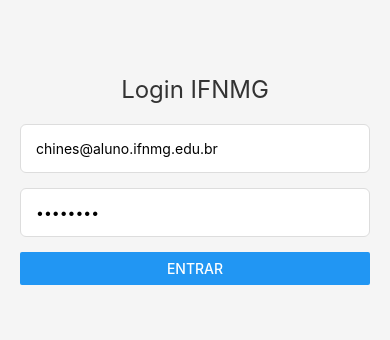
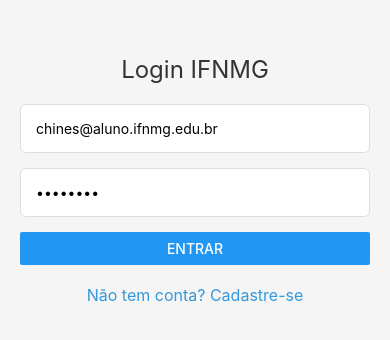
Before and after one commit to chines05/Sistema-Academico-de-Alunos-e-Notas, a React Native app in the folder frontend/: screen /Login in a window 390 px wide. Shown: the part 242-582 px from the top of the page. Built offline with nearby package versions, Linux system fonts and the light colour scheme.

Commit message:
[Front End] Feat: Implementar sistema de autenticação com login e registro de usuários

```diff
--- a/frontend/package.json
+++ b/frontend/package.json
@@ -9,7 +9,7 @@
     "web": "expo start --web"
   },
   "dependencies": {
-    "@react-native-async-storage/async-storage": "2.1.2",
+    "@hookform/resolvers": "^5.1.1",
     "@react-navigation/native": "^7.1.14",
     "@react-navigation/native-stack": "^7.3.21",
     "axios": "^1.10.0",
--- /dev/null
+++ b/frontend/src/components/Input.tsx
@@ -0,0 +1,63 @@
+import React from 'react'
+import { TextInput, View, Text, StyleSheet } from 'react-native'
+
+interface InputProps {
+  placeholder: string
+  value: string
+  onChangeText: (text: string) => void
+  onBlur: () => void
+  error?: any
+  secureTextEntry?: boolean
+  keyboardType?: 'default' | 'numeric' | 'email-address'
+  autoCapitalize?: 'none' | 'sentences' | 'words' | 'characters'
+}
+
+const Input = ({
+  placeholder,
+  value,
+  onChangeText,
+  onBlur,
+  error,
+  secureTextEntry = false,
+  keyboardType = 'default',
+  autoCapitalize = 'sentences',
+}: InputProps) => {
+  return (
+    <View style={styles.container}>
+      <TextInput
+        placeholder={placeholder}
+        value={value}
+        onChangeText={onChangeText}
+        onBlur={onBlur}
+        style={[styles.input, error && styles.inputError]}
+        secureTextEntry={secureTextEntry}
+        keyboardType={keyboardType}
+        autoCapitalize={autoCapitalize}
+      />
+      {error && <Text style={styles.errorText}>{error.message}</Text>}
+    </View>
+  )
+}
+
+const styles = StyleSheet.create({
+  container: {
+    marginBottom: 15,
+  },
+  input: {
+    borderWidth: 1,
+    borderColor: '#ddd',
+    padding: 15,
+    borderRadius: 6,
+    backgroundColor: '#fff',
+  },
+  inputError: {
+    borderColor: 'red',
+  },
+  errorText: {
+    color: 'red',
+    fontSize: 12,
+    marginTop: 5,
+  },
+})
+
+export default Input
--- a/frontend/src/pages/Home.tsx
+++ b/frontend/src/pages/Home.tsx
@@ -1,29 +1,66 @@
-import React, { useEffect, useState } from 'react'
-import { Text, View, StyleSheet } from 'react-native'
-import { useRoute } from '@react-navigation/native'
+import React from 'react'
+import {
+  Text,
+  View,
+  StyleSheet,
+  TouchableOpacity,
+  ToastAndroid,
+} from 'react-native'
+import { useRoute, useNavigation } from '@react-navigation/native'
 import type { HomeScreenProps } from '../types/navigation'
-import AsyncStorage from '@react-native-async-storage/async-storage'
+import api from '../utils/api'
 
 const Home = () => {
   const route = useRoute<HomeScreenProps['route']>()
-  const [userData, setUserData] = useState(route.params.user)
+  const navigation = useNavigation()
+  const { token, user } = route.params
 
-  // Verifica dados no AsyncStorage ao carregar
-  useEffect(() => {
-    const loadStorageData = async () => {
-      const storedUser = await AsyncStorage.getItem('@user_data')
-      if (storedUser) {
-        setUserData(JSON.parse(storedUser))
-      }
+  const handleLogout = async () => {
+    try {
+      // 1. Chama o endpoint de logout
+      await api.post(
+        '/auth/logout', // Corrigido para a rota correta
+        {},
+        {
+          headers: {
+            Authorization: `Bearer ${token}`,
+          },
+        }
+      )
+
+      // 2. Navega de volta para Login com reset (evita voltar com botão físico)
+      navigation.reset({
+        index: 0,
+        routes: [{ name: 'Login' }],
+      })
+
+      ToastAndroid.show('Logout realizado com sucesso', ToastAndroid.SHORT)
+    } catch (error: any) {
+      console.error('Erro no logout:', error)
+      ToastAndroid.show(
+        error.response?.data?.erro || 'Erro ao sair',
+        ToastAndroid.SHORT
+      )
     }
-    loadStorageData()
-  }, [])
+  }
+
+  if (!token || !user) {
+    return (
+      <View style={styles.container}>
+        <Text style={styles.error}>Erro: Dados de autenticação inválidos</Text>
+      </View>
+    )
+  }
 
   return (
     <View style={styles.container}>
-      <Text style={styles.welcome}>Bem-vindo, {userData.nome}!</Text>
-      <Text style={styles.detail}>Matrícula: {userData.id}</Text>
-      <Text style={styles.detail}>Email: {userData.email}</Text>
+      <Text style={styles.welcome}>Bem-vindo, {user.nome}!</Text>
+      <Text style={styles.detail}>Matrícula: {user.id}</Text>
+      <Text style={styles.detail}>Email: {user.email}</Text>
+
+      <TouchableOpacity style={styles.logoutButton} onPress={handleLogout}>
+        <Text style={styles.logoutText}>Sair</Text>
+      </TouchableOpacity>
     </View>
   )
 }
@@ -47,6 +84,20 @@ const styles = StyleSheet.create({
     marginVertical: 8,
     color: '#34495e',
   },
+  error: {
+    fontSize: 18,
+    color: 'red',
+  },
+  logoutButton: {
+    marginTop: 30,
+    padding: 10,
+    backgroundColor: '#e74c3c',
+    borderRadius: 5,
+  },
+  logoutText: {
+    color: 'white',
+    fontWeight: 'bold',
+  },
 })
 
 export default Home
--- a/frontend/src/pages/Login.tsx
+++ b/frontend/src/pages/Login.tsx
@@ -1,51 +1,51 @@
-import React, { useState } from 'react'
-import { View, TextInput, Button, Alert, Text, StyleSheet } from 'react-native'
+import React from 'react'
+import {
+  View,
+  Button,
+  Alert,
+  Text,
+  StyleSheet,
+  TouchableOpacity,
+  ToastAndroid,
+} from 'react-native'
+import { useForm, Controller } from 'react-hook-form'
+import { zodResolver } from '@hookform/resolvers/zod'
+import { loginSchema, LoginFormData } from '../schemas/auth'
+import api from '../utils/api'
 import { useNavigation } from '@react-navigation/native'
-import api from '../utils/api'
-import AsyncStorage from '@react-native-async-storage/async-storage'
+import Input from '../components/Input'
 
 const Login = () => {
-  const [email, setEmail] = useState('chines@aluno.ifnmg.edu.br')
-  const [senha, setSenha] = useState('chines05')
-  const [loading, setLoading] = useState(false)
   const navigation = useNavigation()
+  const {
+    control,
+    handleSubmit,
+    formState: { errors, isSubmitting },
+  } = useForm<LoginFormData>({
+    resolver: zodResolver(loginSchema),
+    defaultValues: {
+      email: 'chines@aluno.ifnmg.edu.br',
+      senha: 'chines05',
+    },
+  })
 
-  const handleLogin = async () => {
-    if (!email || !senha) {
-      Alert.alert('Erro', 'Preencha email e senha')
-      return
-    }
+  const onSubmit = async (data: LoginFormData) => {
+    try {
+      const response = await api.post('/auth/login', data)
 
-    setLoading(true)
-    try {
-      const { data } = await api.post('/auth/login', { email, senha })
-
-      const token = data.token
-      if (!token) {
-        Alert.alert('Erro', 'Token de autenticação inválido')
-        return
+      if (!response.data.token || !response.data.user) {
+        throw new Error('Dados incompletos na resposta')
       }
 
-      const user = {
-        id: data.id,
-        nome: data.nome,
-        email: data.email,
-      }
+      navigation.navigate('Home', {
+        user: response.data.user,
+        token: response.data.token,
+      })
 
-      await AsyncStorage.multiSet([
-        ['@auth_token', token],
-        ['@user_data', JSON.stringify(user)],
-      ])
-
-      navigation.navigate('Home', {
-        user,
-        token,
-      })
-    } catch (error) {
-      Alert.alert('Erro', 'Credenciais inválidas')
+      ToastAndroid.show('Login realizado com sucesso', ToastAndroid.SHORT)
+    } catch (error: any) {
+      Alert.alert('Erro', error.response?.data?.erro || 'Credenciais inválidas')
       console.error('Erro no login:', error)
-    } finally {
-      setLoading(false)
     }
   }
 
@@ -53,32 +53,54 @@ const Login = () => {
     <View style={styles.container}>
       <Text style={styles.title}>Login IFNMG</Text>
 
-      <TextInput
-        placeholder="Email"
-        value={email}
-        onChangeText={setEmail}
-        style={styles.input}
-        keyboardType="email-address"
-        autoCapitalize="none"
+      <Controller
+        control={control}
+        name="email"
+        render={({ field: { onChange, onBlur, value } }) => (
+          <Input
+            placeholder="Email"
+            value={value}
+            onChangeText={onChange}
+            onBlur={onBlur}
+            error={errors.email}
+            keyboardType="email-address"
+            autoCapitalize="none"
+          />
+        )}
       />
 
-      <TextInput
-        placeholder="Senha"
-        value={senha}
-        onChangeText={setSenha}
-        style={styles.input}
-        secureTextEntry
+      <Controller
+        control={control}
+        name="senha"
+        render={({ field: { onChange, onBlur, value } }) => (
+          <Input
+            placeholder="Senha"
+            value={value}
+            onChangeText={onChange}
+            onBlur={onBlur}
+            secureTextEntry
+            error={errors.senha}
+          />
+        )}
       />
 
       <Button
-        title={loading ? 'Carregando...' : 'Entrar'}
-        onPress={handleLogin}
-        disabled={loading}
+        title={isSubmitting ? 'Carregando...' : 'Entrar'}
+        onPress={handleSubmit(onSubmit)}
+        disabled={isSubmitting}
       />
+
+      <TouchableOpacity
+        style={styles.registerLink}
+        onPress={() => navigation.navigate('Register')}
+      >
+        <Text style={styles.registerLinkText}>Não tem conta? Cadastre-se</Text>
+      </TouchableOpacity>
     </View>
   )
 }
 
+// Estilos (manter os mesmos do exemplo anterior)
 const styles = StyleSheet.create({
   container: {
     flex: 1,
@@ -92,13 +114,13 @@ const styles = StyleSheet.create({
     textAlign: 'center',
     color: '#333',
   },
-  input: {
-    borderWidth: 1,
-    borderColor: '#ddd',
-    padding: 15,
-    marginBottom: 15,
-    borderRadius: 6,
-    backgroundColor: '#fff',
+  registerLink: {
+    marginTop: 20,
+    alignItems: 'center',
+  },
+  registerLinkText: {
+    color: '#3498db',
+    fontSize: 16,
   },
 })
 
--- a/frontend/src/pages/Register.tsx
+++ b/frontend/src/pages/Register.tsx
@@ -1,12 +1,149 @@
-import React from "react";
-import { Text, View } from "react-native";
+import React, { useState } from 'react'
+import {
+  View,
+  TextInput,
+  Button,
+  Alert,
+  Text,
+  StyleSheet,
+  TouchableOpacity,
+} from 'react-native'
+import { useNavigation } from '@react-navigation/native'
+import api from '../utils/api'
 
 const Register = () => {
+  const [nome, setNome] = useState('')
+  const [email, setEmail] = useState('')
+  const [cpf, setCpf] = useState('')
+  const [senha, setSenha] = useState('')
+  const [loading, setLoading] = useState(false)
+  const navigation = useNavigation()
+
+  const handleRegister = async () => {
+    if (!nome || !email || !cpf || !senha) {
+      Alert.alert('Erro', 'Preencha todos os campos')
+      return
+    }
+
+    if (cpf.length !== 11 || !/^\d+$/.test(cpf)) {
+      Alert.alert('Erro', 'CPF inválido (deve ter 11 dígitos)')
+      return
+    }
+
+    setLoading(true)
+    try {
+      const { data } = await api.post('/auth/register', {
+        nome,
+        email,
+        cpf,
+        senha,
+      })
+
+      if (!data.user || !data.message) {
+        throw new Error('Cadastro incompleto')
+      }
+
+      Alert.alert('Sucesso', data.message)
+      navigation.navigate('Login')
+    } catch (error: any) {
+      Alert.alert('Erro', error.response?.data?.erro || 'Falha no cadastro')
+      console.error('Erro no cadastro:', error)
+    } finally {
+      setLoading(false)
+    }
+  }
+
   return (
-    <View style={{ flex: 1, justifyContent: "center", alignItems: "center" }}>
-      <Text style={{ fontSize: 40, fontWeight: "bold" }}>Register</Text>
+    <View style={styles.container}>
+      <Text style={styles.title}>Cadastro IFNMG</Text>
+
+      <TextInput
+        placeholder="Nome Completo"
+        value={nome}
+        onChangeText={setNome}
+        style={styles.input}
+        autoCapitalize="words"
+      />
+
+      <TextInput
+        placeholder="Email"
+        value={email}
+        onChangeText={setEmail}
+        style={styles.input}
+        keyboardType="email-address"
+        autoCapitalize="none"
+      />
+
+      <TextInput
+        placeholder="CPF (apenas números)"
+        value={cpf}
+        onChangeText={setCpf}
+        style={styles.input}
+        keyboardType="number-pad"
+        maxLength={11}
+      />
+
+      <TextInput
+        placeholder="Senha"
+        value={senha}
+        onChangeText={setSenha}
+        style={styles.input}
+        secureTextEntry
+      />
+
+      <Button
+        title={loading ? 'Cadastrando...' : 'Cadastrar'}
+        onPress={handleRegister}
+        disabled={loading}
+      />
+
+      <TouchableOpacity
+        style={styles.loginLink}
+        onPress={() => navigation.navigate('Login')}
+      >
+        <Text style={styles.loginLinkText}>Já tem conta? Faça login</Text>
+      </TouchableOpacity>
     </View>
-  );
-};
+  )
+}
 
-export default Register;
+const styles = StyleSheet.create({
+  container: {
+    flex: 1,
+    justifyContent: 'center',
+    padding: 20,
+    backgroundColor: '#f5f5f5',
+  },
+  title: {
+    fontSize: 24,
+    marginBottom: 20,
+    textAlign: 'center',
+    color: '#333',
+  },
+  input: {
+    borderWidth: 1,
+    borderColor: '#ddd',
+    padding: 15,
+    marginBottom: 15,
+    borderRadius: 6,
+    backgroundColor: '#fff',
+  },
+  registerLink: {
+    marginTop: 20,
+    alignItems: 'center',
+  },
+  registerLinkText: {
+    color: '#3498db',
+    fontSize: 16,
+  },
+  loginLink: {
+    marginTop: 20,
+    alignItems: 'center',
+  },
+  loginLinkText: {
+    color: '#3498db',
+    fontSize: 16,
+  },
+})
+
+export default Register
--- /dev/null
+++ b/frontend/src/schemas/auth.ts
@@ -0,0 +1,24 @@
+import { z } from 'zod'
+
+export const loginSchema = z.object({
+  email: z.string().min(1, 'Email é obrigatório').email('Email inválido'),
+  senha: z
+    .string()
+    .min(1, 'Senha é obrigatória')
+    .min(6, 'Senha deve ter no mínimo 6 caracteres'),
+})
+
+export type LoginFormData = z.infer<typeof loginSchema>
+
+export const registerSchema = z.object({
+  nome: z.string().min(1, 'Nome é obrigatório'),
+  email: z.string().min(1, 'Email é obrigatório').email('Email inválido'),
+  cpf: z
+    .string()
+    .min(11, 'CPF deve ter 11 dígitos')
+    .max(11, 'CPF deve ter 11 dígitos')
+    .regex(/^\d+$/, 'CPF deve conter apenas números'),
+  senha: z.string().min(6, 'Senha deve ter no mínimo 6 caracteres'),
+})
+
+export type RegisterFormData = z.infer<typeof registerSchema>
```
Also changed, not shown: 1 other file (tests, documents, lock files or other folders).
